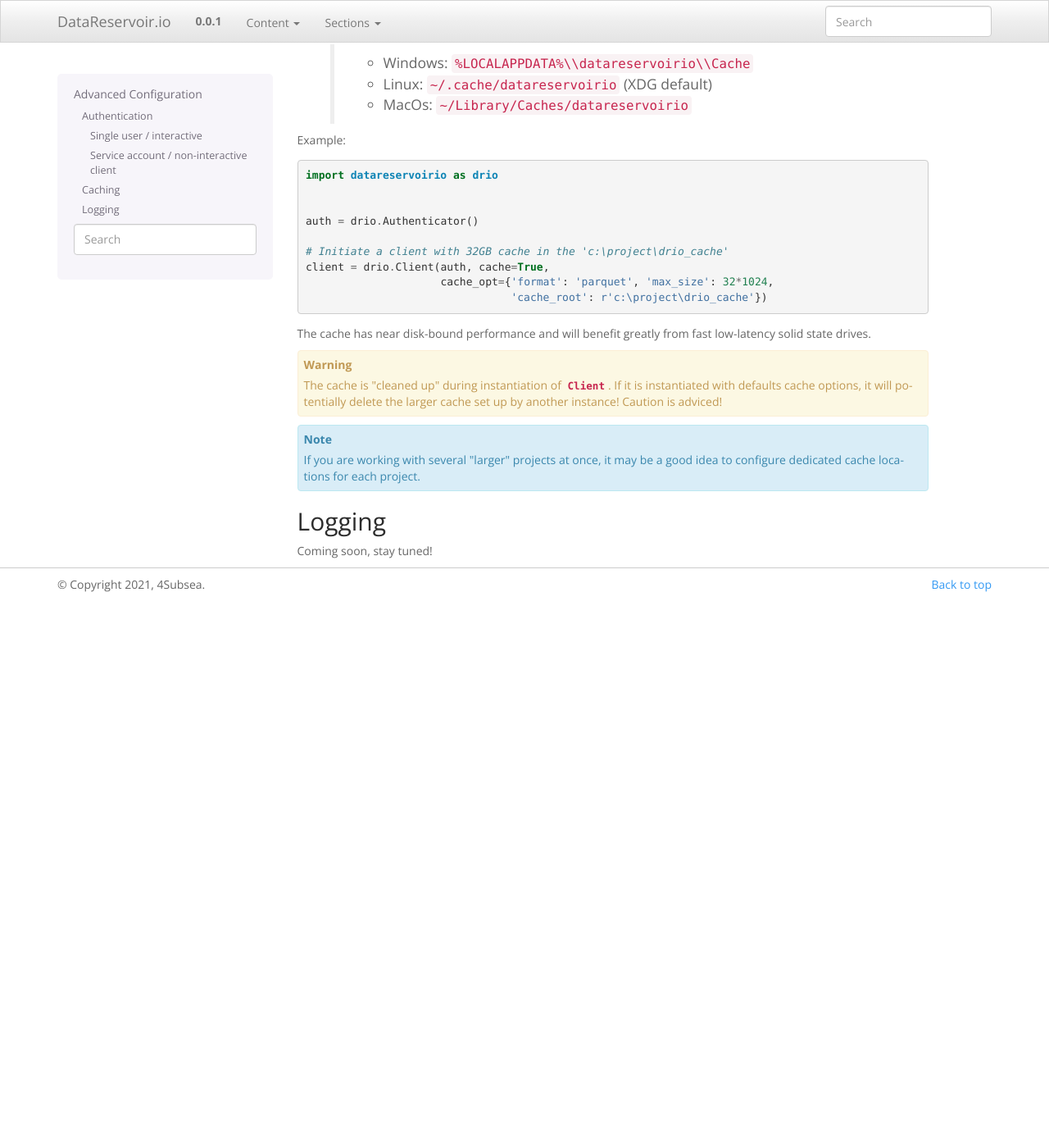
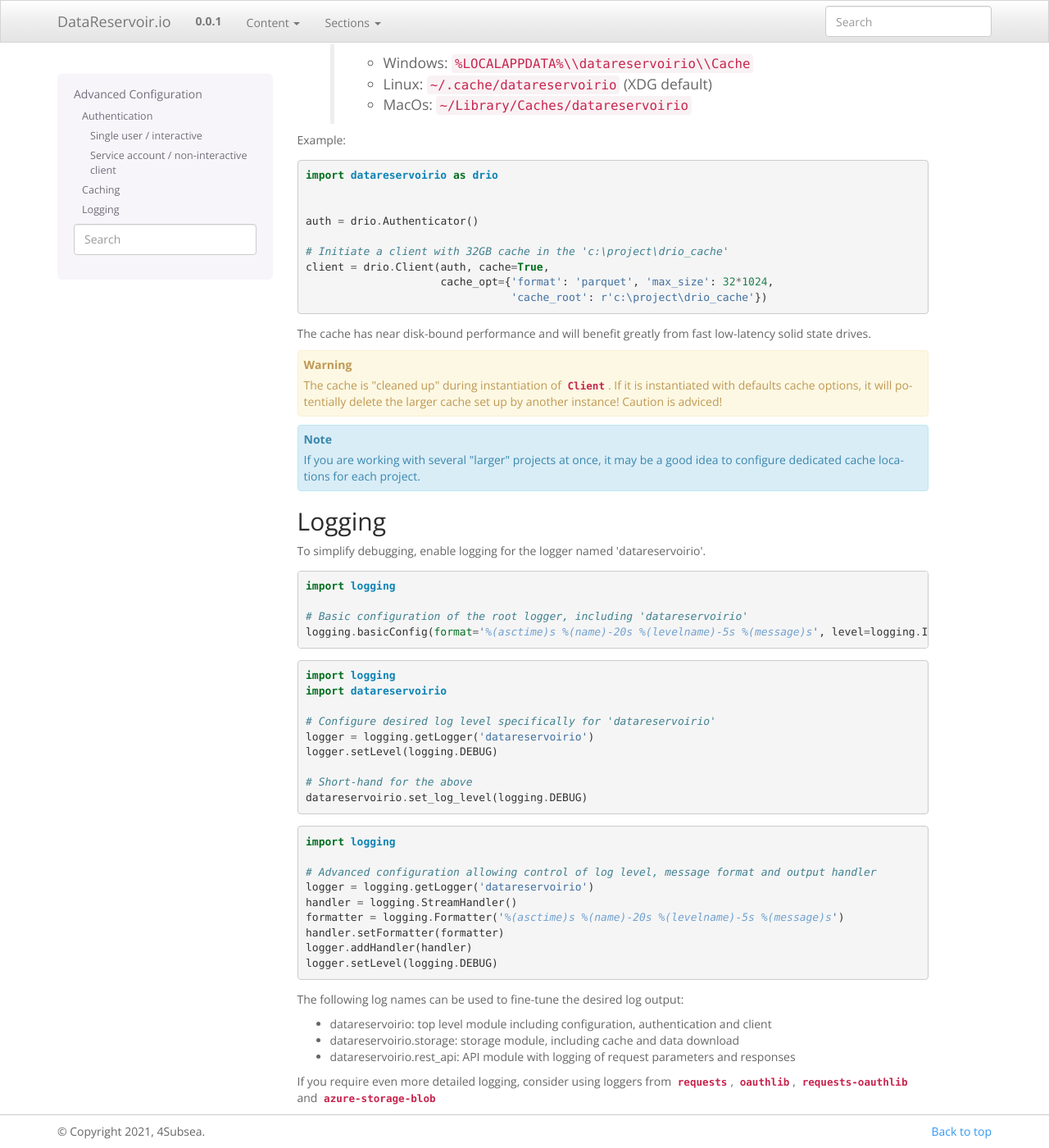
Before and after one commit to 4Subsea/drio-python, a Sphinx documentation site: the page built from docs/advanced_config.rst, in a window 1280 px wide and 1400 px high, scrolled down 1061 px. Shown: the whole window at 82% size. Built offline with Sphinx 7.4.7, drawn with Linux system fonts in a browser that asks for light colours; before the commit the page ends 1794 px from its top, so only the background shows below that.

Commit message:
Docs - Update advanced_config.rst with logging (#8)
* Update advanced_config.rst

* Additional external module pointers

* Added short-hand `set_log_level` example

```diff
--- a/docs/advanced_config.rst
+++ b/docs/advanced_config.rst
@@ -94,4 +94,44 @@
 Logging
 *******
 
-Coming soon, stay tuned!
+To simplify debugging, enable logging for the logger named 'datareservoirio'.
+
+.. code:: python
+
+    import logging
+
+    # Basic configuration of the root logger, including 'datareservoirio'
+    logging.basicConfig(format='%(asctime)s %(name)-20s %(levelname)-5s %(message)s', level=logging.INFO)
+
+.. code:: python
+
+    import logging
+    import datareservoirio
+
+    # Configure desired log level specifically for 'datareservoirio'
+    logger = logging.getLogger('datareservoirio')
+    logger.setLevel(logging.DEBUG)
+
+    # Short-hand for the above
+    datareservoirio.set_log_level(logging.DEBUG)
+
+.. code:: python
+
+    import logging
+
+    # Advanced configuration allowing control of log level, message format and output handler
+    logger = logging.getLogger('datareservoirio')
+    handler = logging.StreamHandler()
+    formatter = logging.Formatter('%(asctime)s %(name)-20s %(levelname)-5s %(message)s')
+    handler.setFormatter(formatter)
+    logger.addHandler(handler)
+    logger.setLevel(logging.DEBUG)
+
+The following log names can be used to fine-tune the desired log output:
+
+* datareservoirio: top level module including configuration, authentication and client
+* datareservoirio.storage: storage module, including cache and data download
+* datareservoirio.rest_api: API module with logging of request parameters and responses
+
+If you require even more detailed logging, consider using loggers from
+:py:mod:`requests`, :py:mod:`oauthlib`, :py:mod:`requests-oauthlib` and :py:mod:`azure-storage-blob`
```
